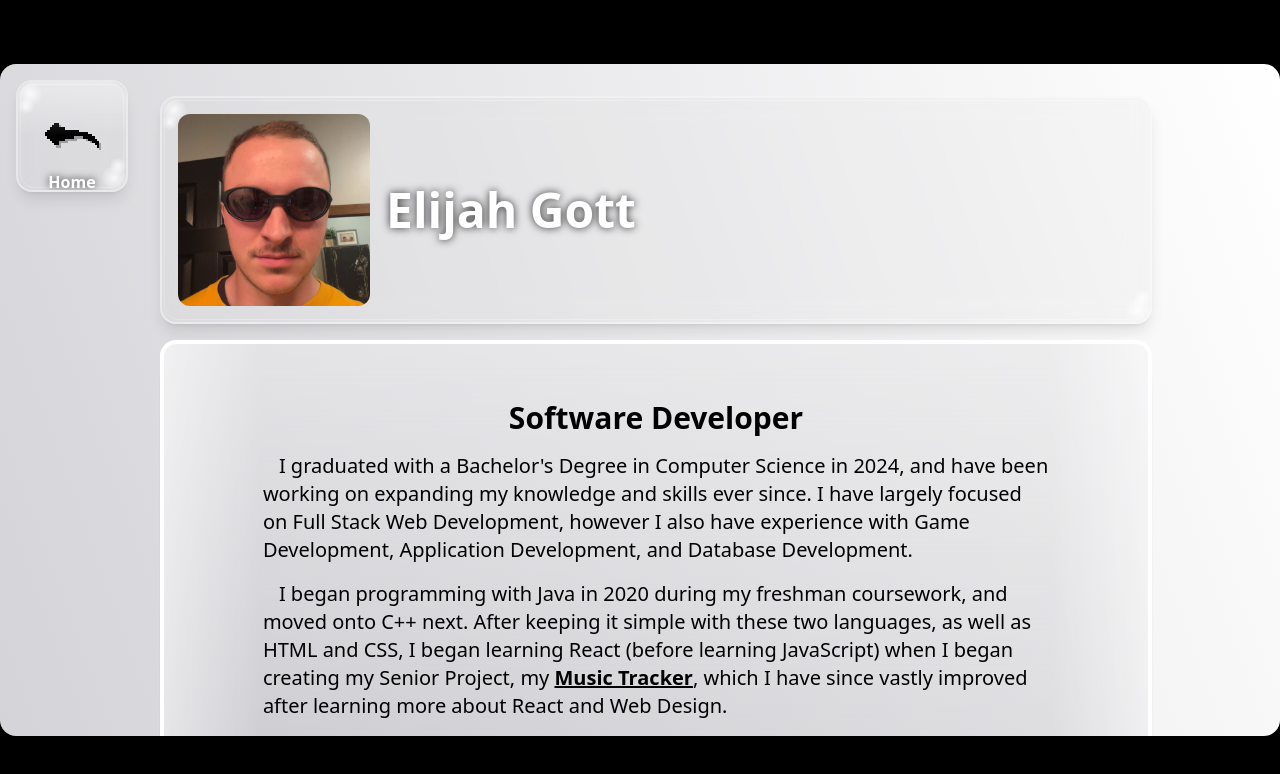
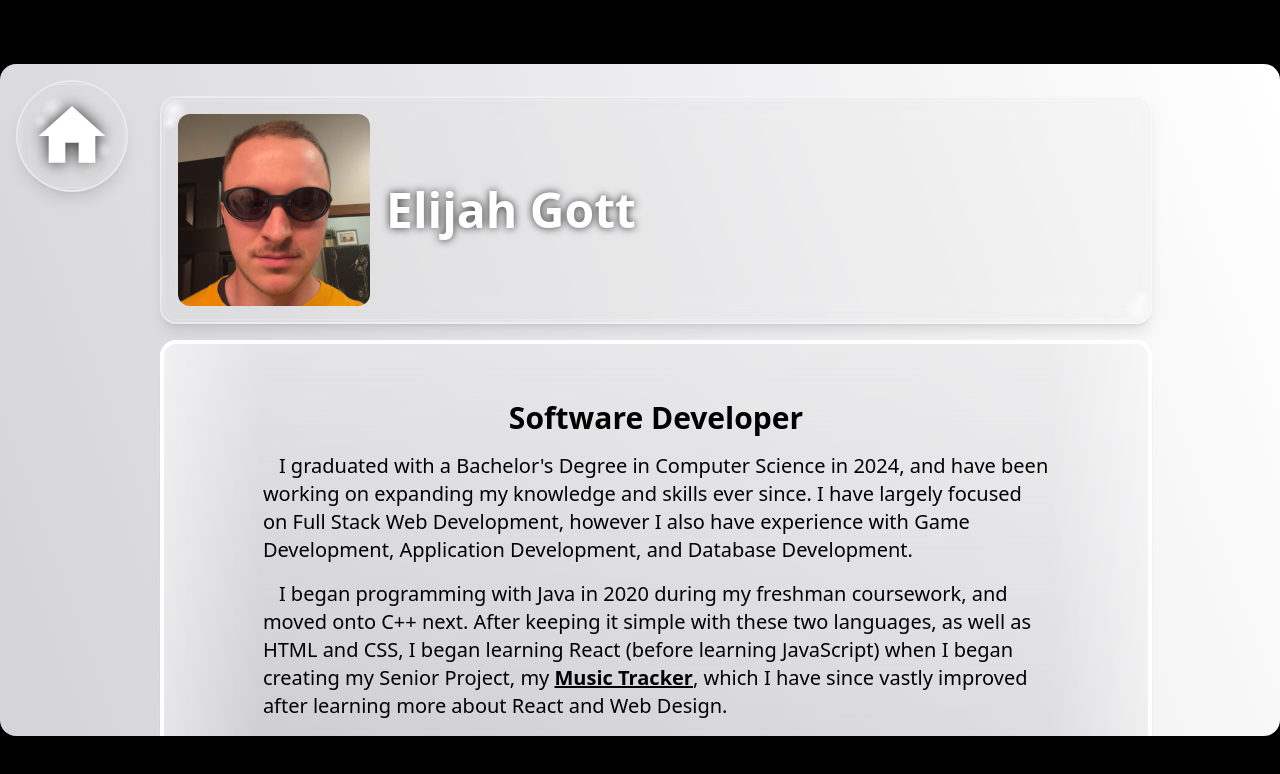
Before and after one commit to elijahgott/newPortfolio, a Next.js app: page /about-me in a window 1280 px wide. Shown: the top 774 px of the page. Built offline with nearby package versions, Linux system fonts and the light colour scheme.

Commit message:
removed pixel art ui elements, replaced with material ui react icons

```diff
--- a/app/about-me/page.tsx
+++ b/app/about-me/page.tsx
@@ -4,6 +4,7 @@ import Link from "next/link"
 import Channel from "../components/channel"
 import Bubble from "../components/bubble"
 import ContentContainer from "../components/contentContainer"
+import HomeButton from "../components/homeButton"
 
 const skillsAndTech = [
   {
@@ -47,7 +48,7 @@ export default function AboutMe(){
   return(
     <div className="flex h-full overflow-hidden">
             <div className='w-[10%] shrink-0 pl-4 pt-4'>
-              <Channel name='Home' imageSource='/ui/back-arrow.png' linkTo='/' />
+              <HomeButton />
             </div>
 
             <main className="min-h-0 w-[80%] flex-1 overflow-y-auto p-8 pr-[10%]">
--- a/app/components/homeButton.tsx
+++ b/app/components/homeButton.tsx
@@ -9,6 +9,7 @@ export default function HomeButton(){
   const {audioUnlocked} = useAudio()
 
   return (
+    <Link href="/">
       <div className="select-none flex items-center p-4 w-full aspect-square rounded-full relative bg-zinc-300/15 backdrop-blur-md shadow-lg overflow-hidden border-2 border-white/40
         hover:scale-105 hover:bg-cyan-400/80 hover:cursor-pointer
         active:scale-95 active:bg-cyan-500/80
@@ -29,17 +30,16 @@ export default function HomeButton(){
         { /* inner border */}
         <div className="pointer-events-none absolute inset-0.5 rounded-[calc(var(--radius-2xl)-2px)] border border-white/20" />
         {/* shiny corners */}
-      <div className='pointer-events-none absolute top-0 left-0 bg-radial from-white/80 to-transparent to-75% h-6 w-6 rounded-2xl' />
-      <div className='pointer-events-none absolute top-4 left-0 bg-radial from-white/80 to-transparent to-75% h-4 w-4 rounded-2xl' />
-      <div className='pointer-events-none absolute bottom-0 right-0 bg-radial from-white/80 to-transparent to-80% h-6 w-6 rounded-xl' />
-      <div className='pointer-events-none absolute bottom-4 right-0 bg-radial from-white/80 to-transparent to-80% h-4 w-4 rounded-xl' />
+        <div className='pointer-events-none absolute top-4 left-6 bg-radial from-white/80 to-transparent to-75% h-6 w-6 rounded-2xl' />
+        <div className='pointer-events-none absolute top-8 left-4 bg-radial from-white/80 to-transparent to-75% h-4 w-4 rounded-2xl' />
+        <div className='pointer-events-none absolute bottom-4 right-6 bg-radial from-white/80 to-transparent to-80% h-6 w-6 rounded-xl' />
+        <div className='pointer-events-none absolute bottom-8 right-4 bg-radial from-white/80 to-transparent to-80% h-4 w-4 rounded-xl' />
 
           <div className='flex flex-col items-center w-full'>
-          <Link href="/" >
             <HomeIcon sx={{fontSize: 80}} className="text-white drop-shadow-[0_0_8px_rgba(0,0,0,0.8)]" />
-          </Link>
           </div>
 
       </div>
+    </Link>
   )
 }
--- a/app/components/projectButton.tsx
+++ b/app/components/projectButton.tsx
@@ -1,5 +1,7 @@
 import Bubble from "./bubble"
-import Image from "next/image"
+
+import GitHubIcon from '@mui/icons-material/GitHub';
+import PlayArrowIcon from '@mui/icons-material/PlayArrow';
 
 interface ProjectButtonProps{
   'type': string,
@@ -11,17 +13,17 @@ export default function ProjectButton({type, link}: ProjectButtonProps){
     <Bubble type="button">
       {type == 'play' ?
         (
-            <a href={link} target="_blank" className="w-full aspect-square rounded-2xl my-auto bg-linear-to-tl from-green-500 to-lime-400">
-              <div className="relative w-full h-full">
-                <Image src='/ui/play.png' alt='Visit Project Website' fill sizes='(max-width: 640px) 40vw, (max-width: 1024px) 30vw, 20vw' className="rounded-xl object-contain" style={{'imageRendering': 'pixelated'}} />
+            <a href={link} target="_blank" className="w-full aspect-square rounded-2xl my-auto bg-linear-to-tl from-green-500/80 to-lime-400/80">
+              <div className="relative flex items-center justify-center w-full h-full">
+                <PlayArrowIcon sx={{ fontSize: 120, filter: 'drop-shadow(4px 4px 1px rgba(0, 0, 0, 0.2))' }} className="text-white" />
               </div>
             </a>
         )
       :
         (
-          <a href={link} target="_blank" className="w-full aspect-square rounded-2xl my-auto bg-linear-to-tl from-zinc-300 to-white">
-            <div className="relative w-full h-full">
-              <Image src='/ui/github.png' alt='Visit Project GitHub Page' fill sizes='(max-width: 640px) 40vw, (max-width: 1024px) 30vw, 20vw' className="rounded-xl object-contain" style={{'imageRendering': 'pixelated'}} />
+          <a href={link} target="_blank" className="w-full aspect-square rounded-2xl my-auto bg-linear-to-tl from-violet-600/80 to-fuchsia-400/80">
+            <div className="relative flex items-center justify-center w-full h-full">
+              <GitHubIcon sx={{ fontSize: 120, filter: 'drop-shadow(4px 4px 1px rgba(0, 0, 0, 0.2))' }} className="text-black" />
             </div>
           </a>
         )
--- a/app/page.tsx
+++ b/app/page.tsx
@@ -92,8 +92,7 @@ export default function Home() {
 
           <ul className="list-disc text-black dark:text-white">
             <li>dark / light mode toggle?</li>
-            <li>make nav disappear after a bit / reappear when mouse hover?</li>
-            <li>or add nav-sized padding to bottom of pages to ensure readable</li>
+            <li>fix issue where music turns off when going back to home page</li>
           </ul>
 
         </div>
```
Lines whose indentation alone changed are shown as unchanged.
